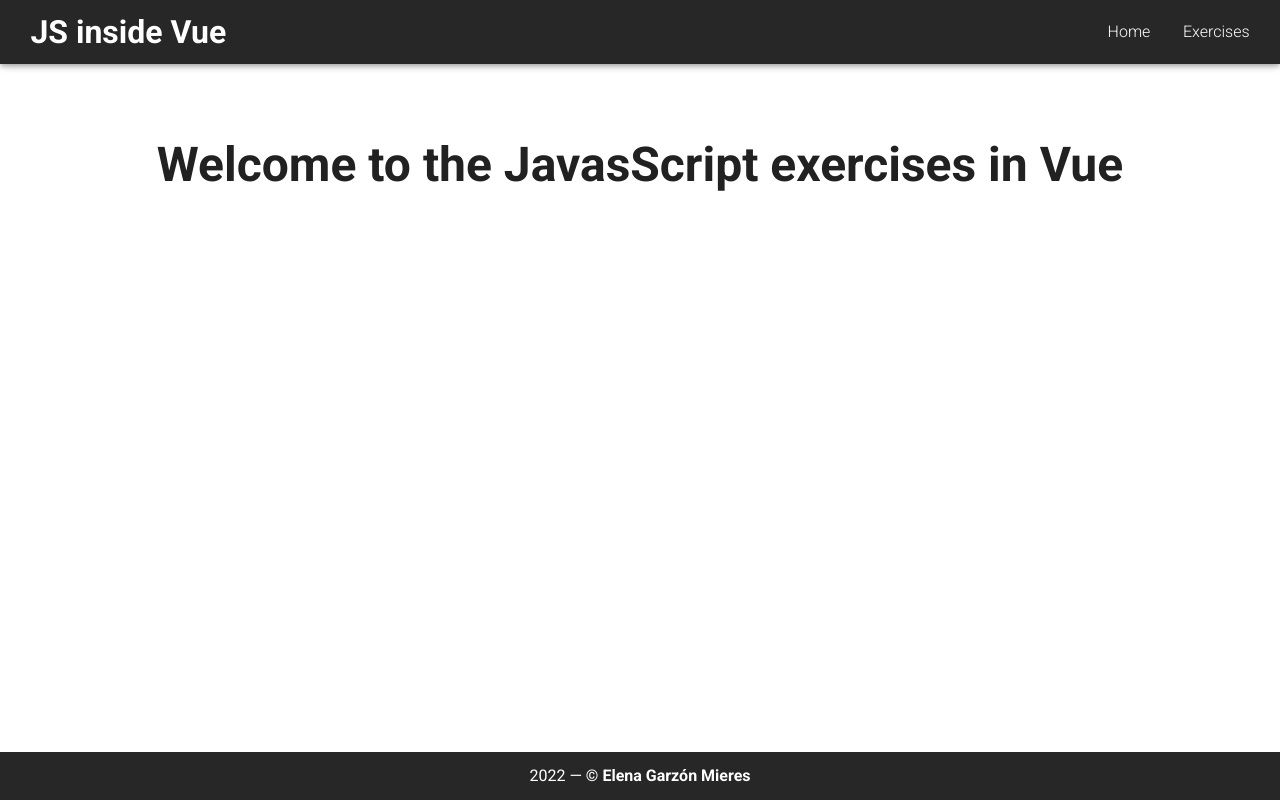
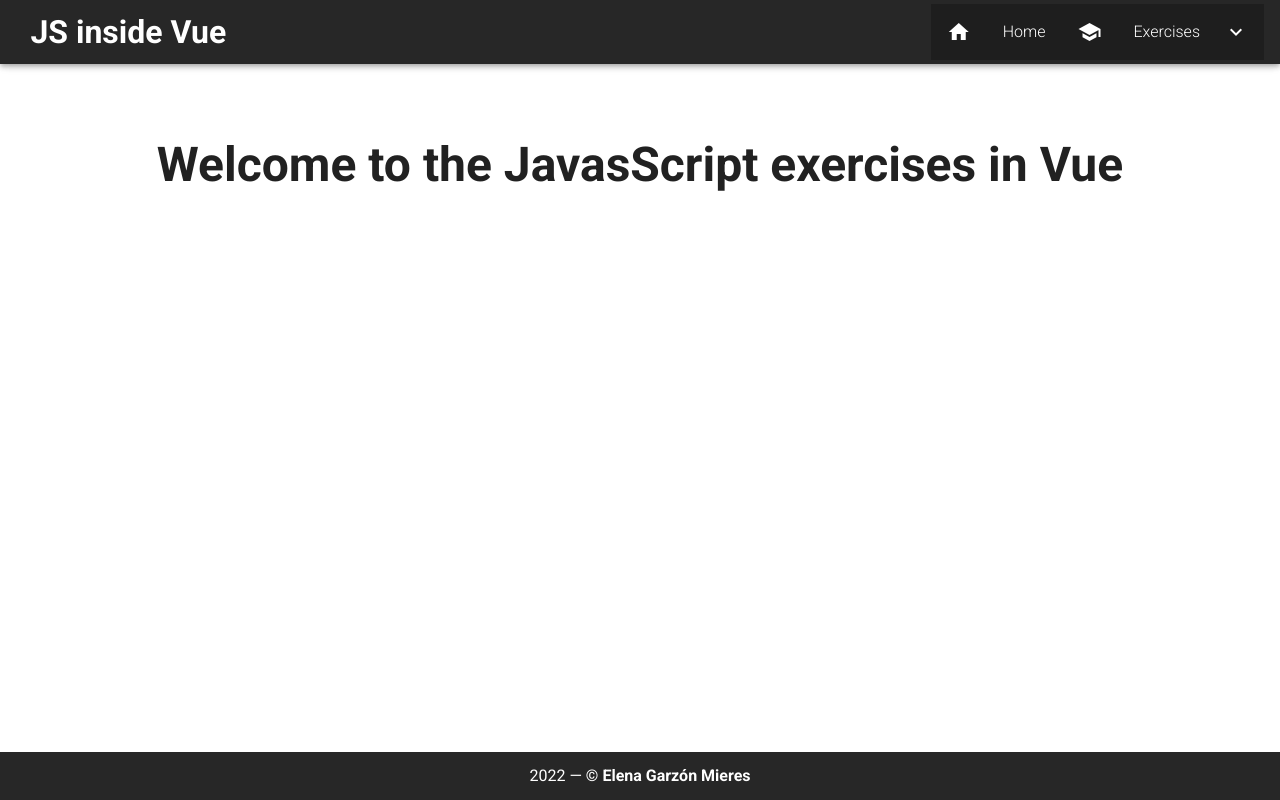
Before and after one commit to elegarmi/vue-exercises-f5, a Vue app: page / in a window 1280 px wide. Built offline with nearby package versions, Linux system fonts and the light colour scheme.

Commit message:
changes in nav-menu

```diff
--- a/src/App.vue
+++ b/src/App.vue
@@ -33,12 +33,24 @@ export default {
 
   header a {
     color: #ffffff;
-    margin: 0.4em;
+    margin: 0.4rem;
     padding: 0.5rem;
     text-decoration: none;
 
     &:hover {
       background-color: rgba(255, 255, 255, 0.4);
+    }
+  }
+
+  #nav-menu {
+    // .v-list { // Scrollable menu
+    //   height: 15rem;
+    //   overflow-y: auto;
+    // }
+
+    a {
+      margin: 0;
+      padding: 0 0.5rem;
     }
   }
 
--- a/src/components/NavMenu.vue
+++ b/src/components/NavMenu.vue
@@ -1,24 +1,42 @@
 <template>
-  <div>
-    <a v-for="(link, i) in topLinks" :key="i" :href="link.href">
-      {{ link.text }}
-    </a>
-  </div>
+  <v-list class="d-inline-flex pa-0" id="nav-menu">
+    <v-list-item offset-x right>
+      <v-list-item-icon>
+        <v-icon>mdi-home</v-icon>
+      </v-list-item-icon>
+
+      <v-list-item-title>Home</v-list-item-title>
+    </v-list-item>
+
+    <v-list-group :value="false" prepend-icon="mdi-school">
+      <template v-slot:activator>
+        <v-list-item-content>
+          <v-list-item-title>Exercises</v-list-item-title>
+        </v-list-item-content>
+      </template>
+
+      <v-list-item v-for="(link, i) in exercises" :key="i" :href="link.href">
+        <v-list-item-title v-text="link.text"></v-list-item-title>
+      </v-list-item>
+    </v-list-group>
+  </v-list>
 </template>
 
 <script>
 export default {
-  name: "NavMenu",
-
   data: () => ({
-    topLinks: [
+    exercises: [
       {
-        text: "Home",
-        href: "/",
+        text: "Exercise 17",
+        href: "#",
       },
       {
-        text: "Exercises",
-        href: "/Exercises",
+        text: "Exercise 18",
+        href: "#",
+      },
+      {
+        text: "Exercise 19",
+        href: "#",
       },
     ],
   }),
```
